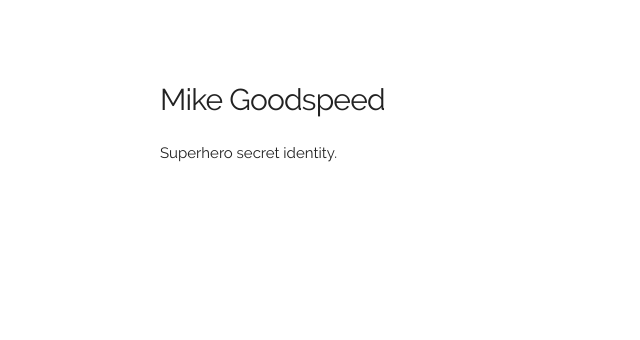
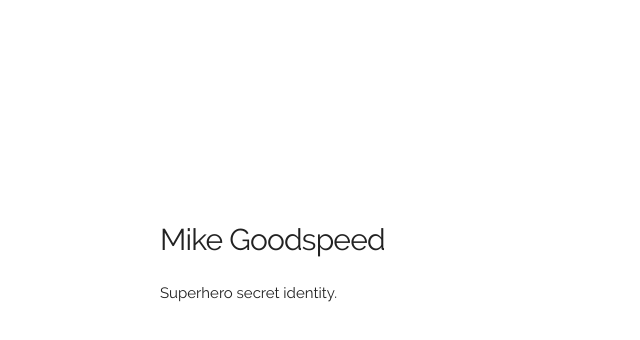
Before and after one commit to mikegoodspeed/mikegoodspeed.github.io, a plain HTML site: page index.html in a window 1280 px wide. Shown: the whole page, without its empty margins (0-640 px from the left). Drawn offline with Linux system fonts and the light colour scheme.

Commit message:
massive top padding so it's clear that this isn't a mistake

```diff
--- a/css/custom.css
+++ b/css/custom.css
@@ -6,5 +6,5 @@
 }
 
 .card {
-  padding: 8rem 0;
+  padding-top: 22rem;
 }
--- a/index.html
+++ b/index.html
@@ -15,7 +15,7 @@
 <body>
   <div class="container card">
     <div class="row">
-      <div class="one-half column">
+      <div class="column">
         <h4>Mike Goodspeed</h4>
         <p>Superhero secret identity.</p>
       </div>
```
Also changed, not shown: 1 other file.
